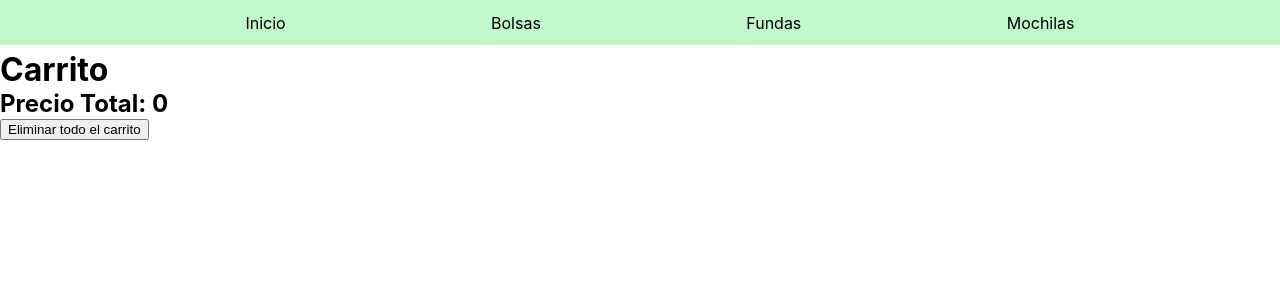
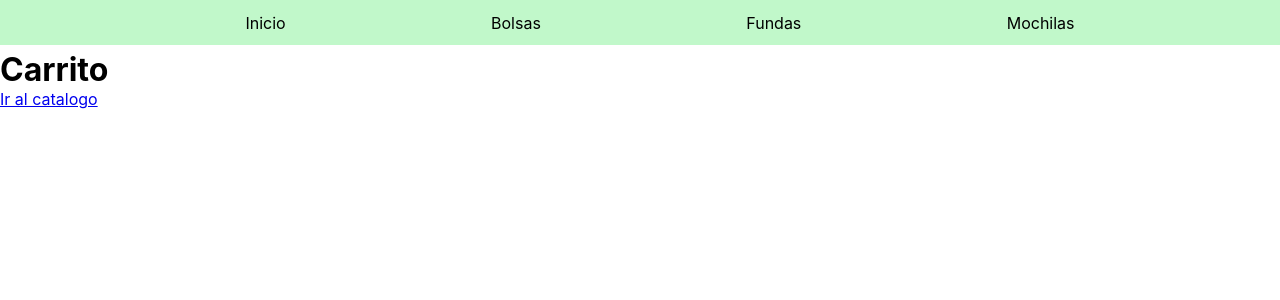
Before and after one commit to ailin3142/CaranaReact, a React (Create React App) app: page /cart in a window 1280 px wide. Shown: the top 300 px of the page. Built offline with nearby package versions, Linux system fonts and the light colour scheme.

Commit message:
renderizado condicional en el carrito, cambio de la definicion de estilos

```diff
--- a/src/components/NavBar/NavBar.jsx
+++ b/src/components/NavBar/NavBar.jsx
@@ -17,11 +17,7 @@ export default function NavBar() {
             <div class="estatico">
                 <ul>
                     {secciones.map(seccion => <li><NavLink to={seccion.path} className="navBarItem" exact activeClassName="navBarItemSeleccionado"> {seccion.titulo} </NavLink></li>)}
-                    {carrito.length > 0 ?
-                    <CartWidget buys={carrito.length} />
-                    :
-                    <></>
-                    }
+                    {carrito.length > 0 ? <CartWidget buys={carrito.length} /> : <></>}
                 </ul>
             </div>
         </>
--- a/src/components/cart/Cart.jsx
+++ b/src/components/cart/Cart.jsx
@@ -1,25 +1,31 @@
 import React, { useContext } from "react"
 import { contexto } from "../cart/CartContext";
+import { Link } from "react-router-dom";
 
 export default function Cart() {
     const { removeItem, clear, carrito } = useContext(contexto);
-    const result = carrito.reduce(function (acc, obj) { return acc + obj.precio * obj.cantidad; }, 0);
 
-    return (
-        <div className="greeting">
-            <h1> Carrito </h1>
-            <ul>
-                {carrito.map(producto =>
-                    <li>
-                        <div className="controles">
-                            <button style={{
+    const precioTotal = carrito.reduce(function (acc, obj) { return acc + obj.precio * obj.cantidad; }, 0);
+
+    const estiloBoton = {
         backgroundImage: "url('https://png.pngitem.com/pimgs/s/200-2009349_transparent-trash-icon-png-trash-icon-png-png.png')",
         backgroundPosition: 'center',
         backgroundSize: 'cover',
         backgroundRepeat: 'no-repeat',
         width: 24,
         height: 24
-                            }} onClick={() => { removeItem(producto.id) }}></button>
+    }
+
+    return (
+        <div className="greeting">
+            <h1> Carrito </h1>
+            { carrito.length > 0 ?
+                <>
+                <ul>
+                    {carrito.map(producto =>
+                        <li>
+                            <div className="controles">
+                                <button style={estiloBoton} onClick={() => { removeItem(producto.id) }}></button>
                                 <ul>
                                     <li>{producto.descripcion}</li>
                                     <li>Cantidad: {producto.cantidad}</li>
@@ -28,8 +34,12 @@ export default function Cart() {
                             </div>
                         </li>)}
                 </ul>
-            <h2>Precio Total: {result}</h2>
+                <h2>Precio Total: {precioTotal}</h2>
                 <button onClick={clear}> Eliminar todo el carrito </button>
+                </>
+            :
+                <Link to="/"> Ir al catalogo</Link>
+            }
         </div>
     )
 }
```
Lines whose indentation alone changed are shown as unchanged.
